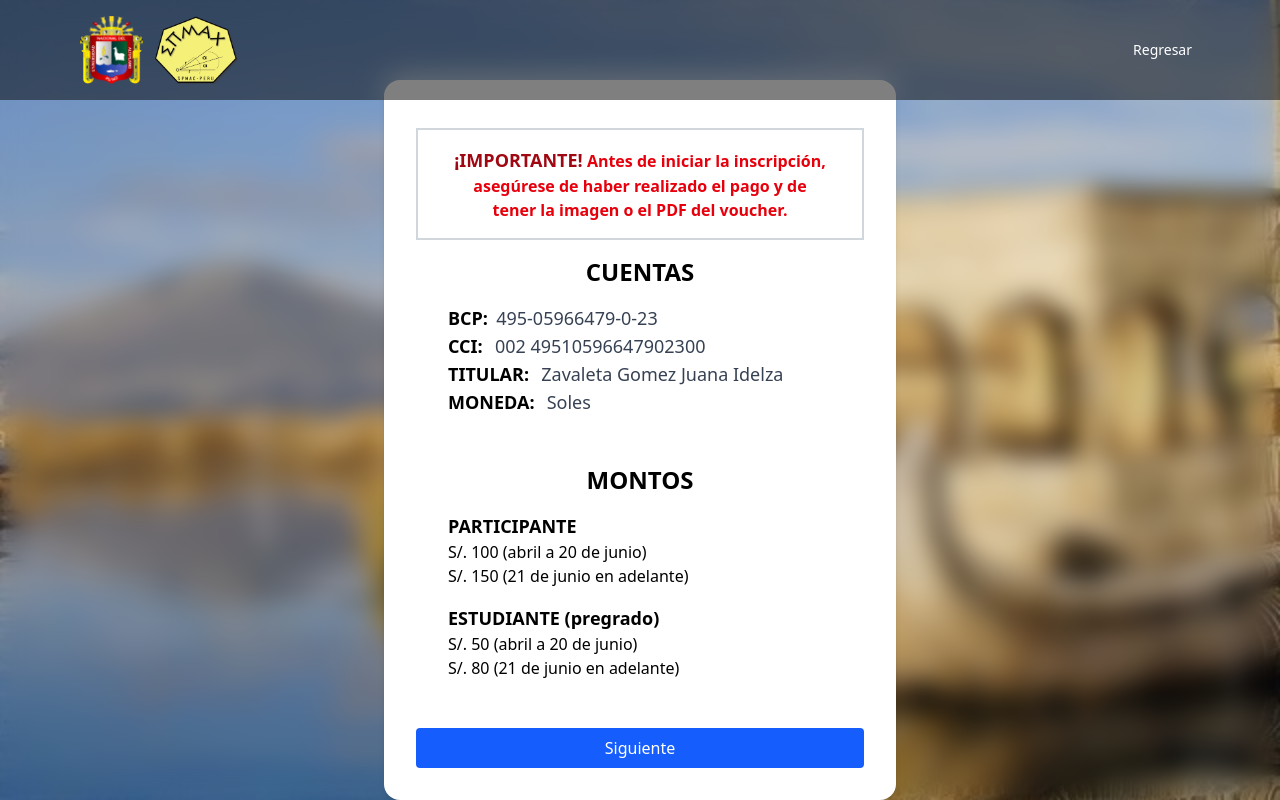
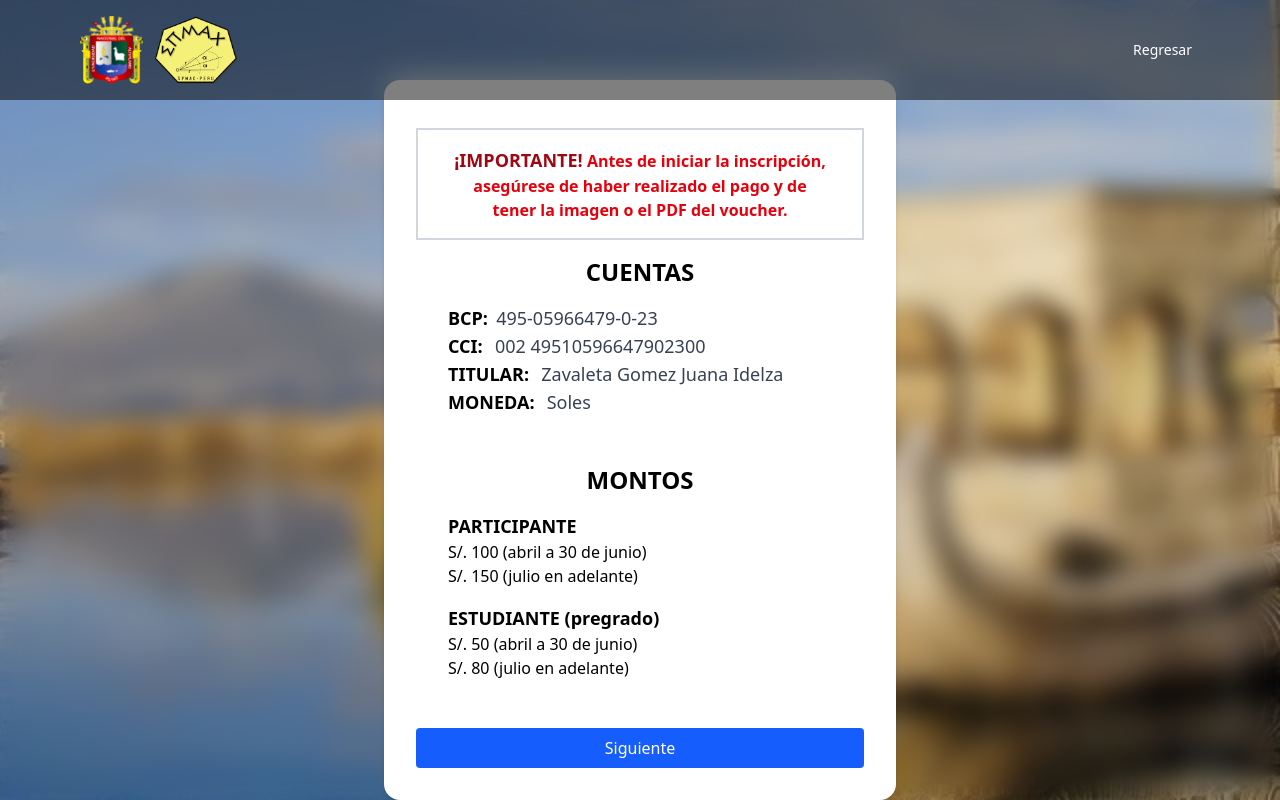
Before and after one commit to AdderlyMendoza/congreso-fismat, a Django app: page /registro/ in a window 1280 px wide. Run offline with Django 4.2, Linux system fonts and the light colour scheme; style sheets or scripts are compiled from the project's sources; some libraries are stand-ins or nearby versions.

Commit message:
cambiando a 30 de junio los montos

```diff
--- a/registro/templates/registro/registro.html
+++ b/registro/templates/registro/registro.html
@@ -89,12 +89,12 @@
                 <div class="p-8 mt-4 max-w-lg w-full">
                     <h1 class="text-center text-2xl font-bold mb-4">MONTOS</h1>
                     <h1 class="text-lg font-bold">PARTICIPANTE</h1>
-                    <h2>S/. 100 (abril a 20 de junio)</h2>
-                    <h2>S/. 150 (21 de junio en adelante)</h2>
+                    <h2>S/. 100 (abril a 30 de junio)</h2>
+                    <h2>S/. 150 (julio en adelante)</h2>
 
                     <h1 class="text-lg font-bold mt-4">ESTUDIANTE (pregrado)</h1>
-                    <h2>S/. 50 (abril a 20 de junio)</h2>
-                    <h2>S/. 80 (21 de junio en adelante)</h2>
+                    <h2>S/. 50 (abril a 30 de junio)</h2>
+                    <h2>S/. 80 (julio en adelante)</h2>
                 </div>
 
                 <button type="button" id="nextStep1"
@@ -598,13 +598,13 @@
 
         // Calculamos el monto a pagar según la lógica del mes y tipo de usuario
         let monto = 0;
-        if (año === 2025 && [4, 5].includes(mes)) { // Abril y Mayo de 2025
+        if (año === 2025 && [4, 5, 6].includes(mes)) { // Abril y Mayo de 2025
             if (tipoUsuario === 'estudiante (pregrado)') {
                 monto = 50;
             } else if (tipoUsuario === 'participante') {
                 monto = 100;
             }
-        } else if (año >= 2025 && mes >= 6) { // Junio en adelante de 2025
+        } else if (año >= 2025 && mes >= 7) { // Julio en adelante de 2025
             if (tipoUsuario === 'estudiante (pregrado)') {
                 monto = 80;
             } else if (tipoUsuario === 'participante') {
@@ -621,13 +621,13 @@
             const tipoUsuarioSeleccionado = tipoUsuarioSelect.value;
             let nuevoMonto = 0;
 
-            if (año === 2025 && [4, 5].includes(mes)) { // Abril y Mayo de 2025
+            if (año === 2025 && [4, 5, 6].includes(mes)) { // Abril y Mayo de 2025
                 if (tipoUsuarioSeleccionado === 'estudiante (pregrado)') {
                     nuevoMonto = 50;
                 } else if (tipoUsuarioSeleccionado === 'participante') {
                     nuevoMonto = 100;
                 }
-            } else if (año >= 2025 && mes >= 6) { // Junio en adelante de 2025
+            } else if (año >= 2025 && mes >= 7) { // Julio en adelante de 2025
                 if (tipoUsuarioSeleccionado === 'estudiante (pregrado)') {
                     nuevoMonto = 80;
                 } else if (tipoUsuarioSeleccionado === 'participante') {
@@ -652,7 +652,7 @@
         // Función para calcular monto según la fecha y tipo de usuario
         function calcularMonto(tipoUsuario) {
             let monto = 0;
-            const fechaLimite = new Date(2025, 5, 20); // 20 de junio de 2025 (mes 5 = junio)
+            const fechaLimite = new Date(2025, 5, 30); // 30 de junio de 2025 (mes 5 = junio)
             if (hoy <= fechaLimite) {
                 if (tipoUsuario === 'estudiante (pregrado)') {
                     monto = 50;
```
